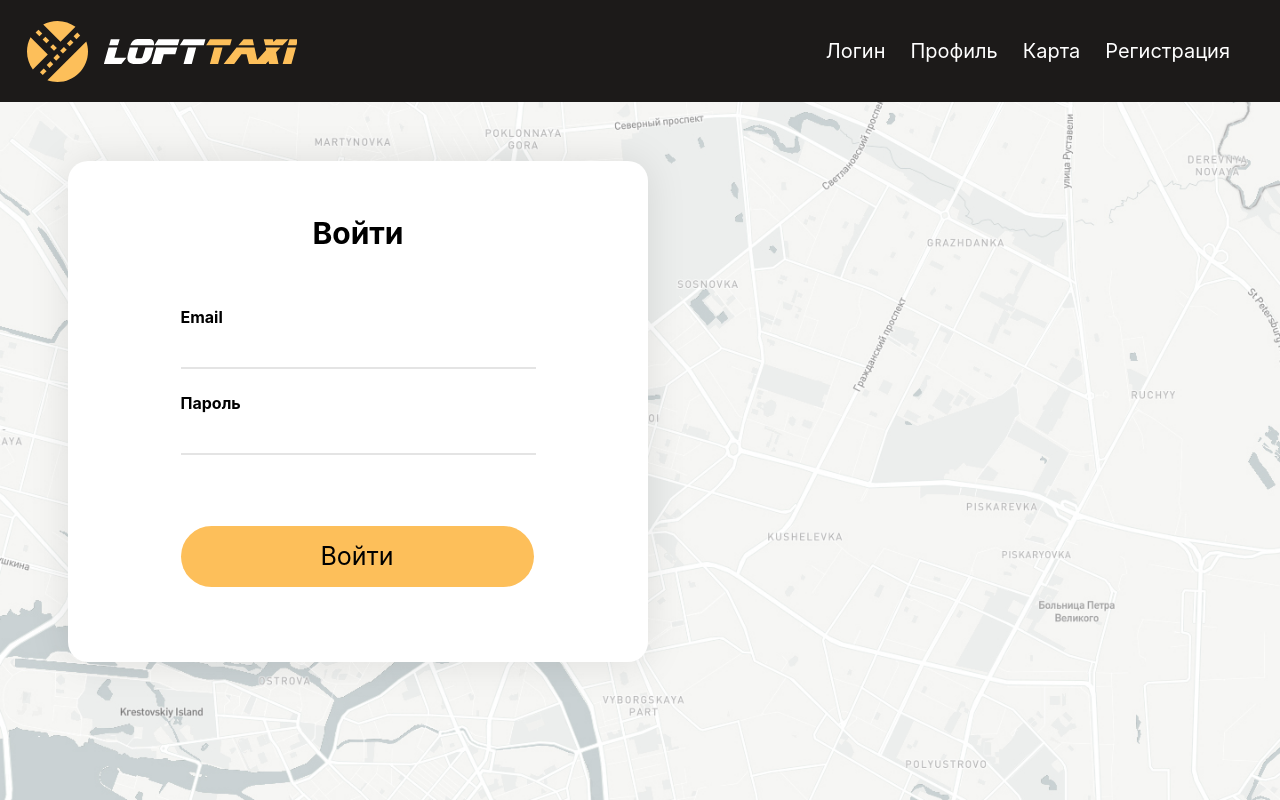
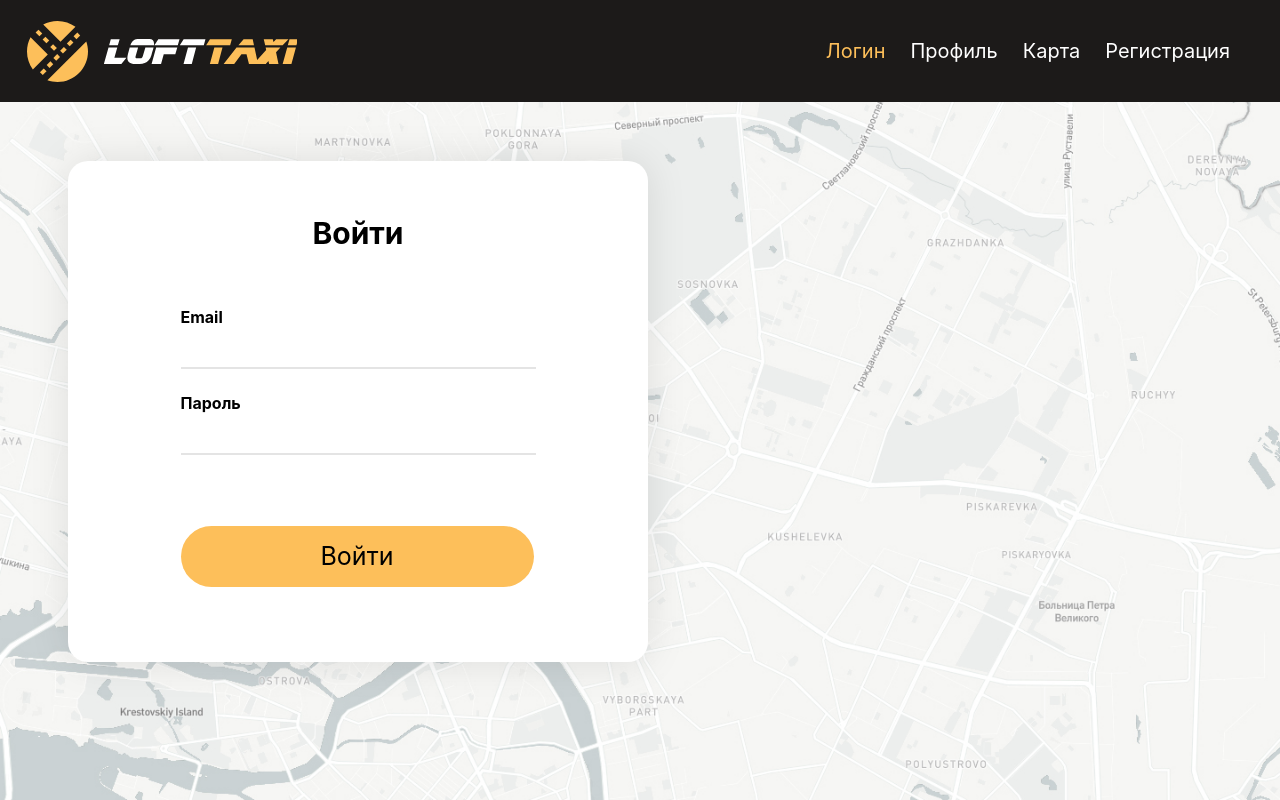
Before and after one commit to i3npyc/taxi, a React (Create React App) app: page /login in a window 1280 px wide. Built offline with nearby package versions, Linux system fonts and the light colour scheme.

Commit message:
feat: add active link

```diff
--- /dev/null
+++ b/src/components/CustomLink/CustomLink.jsx
@@ -0,0 +1,17 @@
+import React from 'react';
+import { Link, useMatch, useResolvedPath } from 'react-router-dom';
+
+const CustomLink = ({ children, to, ...props }) => {
+  let resolved = useResolvedPath(to);
+  let match = useMatch({ path: resolved.pathname, end: true });
+
+  return (
+    <div>
+      <Link style={{ color: match ? '#fdbf5a' : '' }} to={to} {...props}>
+        {children}
+      </Link>
+    </div>
+  );
+};
+
+export default CustomLink;
--- a/src/components/Header/Header.jsx
+++ b/src/components/Header/Header.jsx
@@ -2,7 +2,6 @@ import React from 'react';
 
 import propTypes from 'prop-types';
 
-import { Link } from 'react-router-dom';
 import { Navigate } from 'react-router-dom';
 
 import { useSelector, useDispatch } from 'react-redux';
@@ -11,6 +10,7 @@ import { logOut } from '../../modules/auth/actions';
 
 import logo from '../../static/img/logo.svg';
 import styled from 'styled-components';
+import CustomLink from '../CustomLink/CustomLink';
 
 const Header = () => {
   const { isLoggedIn } = useSelector(state => state.auth);
@@ -38,18 +38,18 @@ const Header = () => {
               {!isLoggedIn && (
                 <Header.ListItem>
                   <Header.Link>
-                    <Link to="/login">Логин</Link>
+                    <CustomLink to="/login">Логин</CustomLink>
                   </Header.Link>
                 </Header.ListItem>
               )}
               <Header.ListItem>
                 <Header.Link>
-                  <Link to="/profile">Профиль</Link>
+                  <CustomLink to="/profile">Профиль</CustomLink>
                 </Header.Link>
               </Header.ListItem>
               <Header.ListItem>
                 <Header.Link>
-                  <Link to="/">Карта</Link>
+                  <CustomLink to="/">Карта</CustomLink>
                 </Header.Link>
               </Header.ListItem>
               {isLoggedIn ? (
@@ -59,7 +59,7 @@ const Header = () => {
               ) : (
                 <Header.ListItem>
                   <Header.Link>
-                    <Link to="/registration">Регистрация</Link>
+                    <CustomLink to="/registration">Регистрация</CustomLink>
                   </Header.Link>
                 </Header.ListItem>
               )}
```
